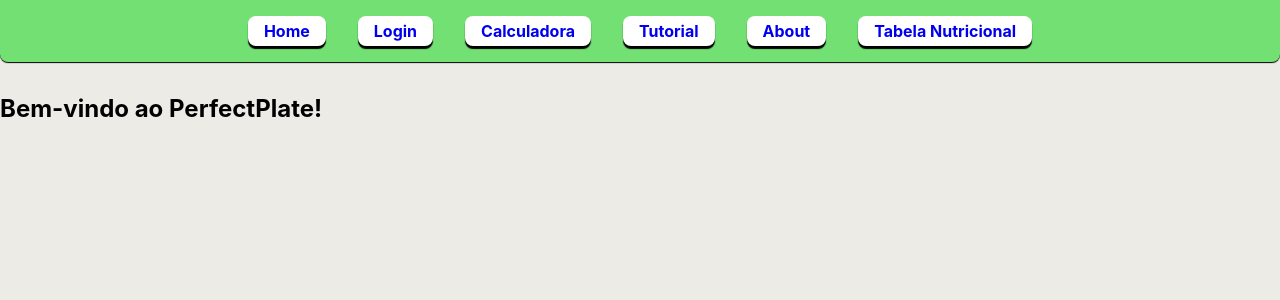
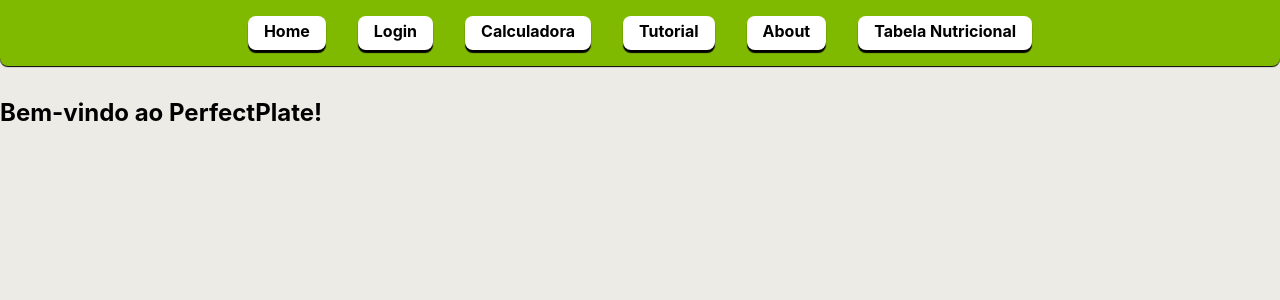
Before and after one commit to zizima100/PerfectPlate, a React (Create React App) app in the folder my-app/: page / in a window 1280 px wide. Shown: the top 300 px of the page. Built offline with nearby package versions, Linux system fonts and the light colour scheme.

Commit message:
NavBar Pronta

```diff
--- a/my-app/src/App.css
+++ b/my-app/src/App.css
@@ -39,11 +39,12 @@
 
 .navbar {
   display: flex;
-  background-color: rgb(114, 224, 114);
+  background-color: #80ba00;
   box-shadow: 0 1px 1px 0 black;
   justify-content: center;
   margin-bottom: 2em;
   border-radius: 0 0 8px 8px;
+  height: 66px;
 }
 
 .navbar__btn {
@@ -54,9 +55,15 @@
   font-weight: 700;
   box-shadow: 0 3px 1px 0 black;
   text-decoration: none;
+  color: black;
 }
 
 .navbar__btn:hover {
+  color: black;
+}
+
+.navbar__btn:active {
   box-shadow: none;
-  text-decoration: underline;
+  margin-top: 19px;
+  color: black;
 }
```
